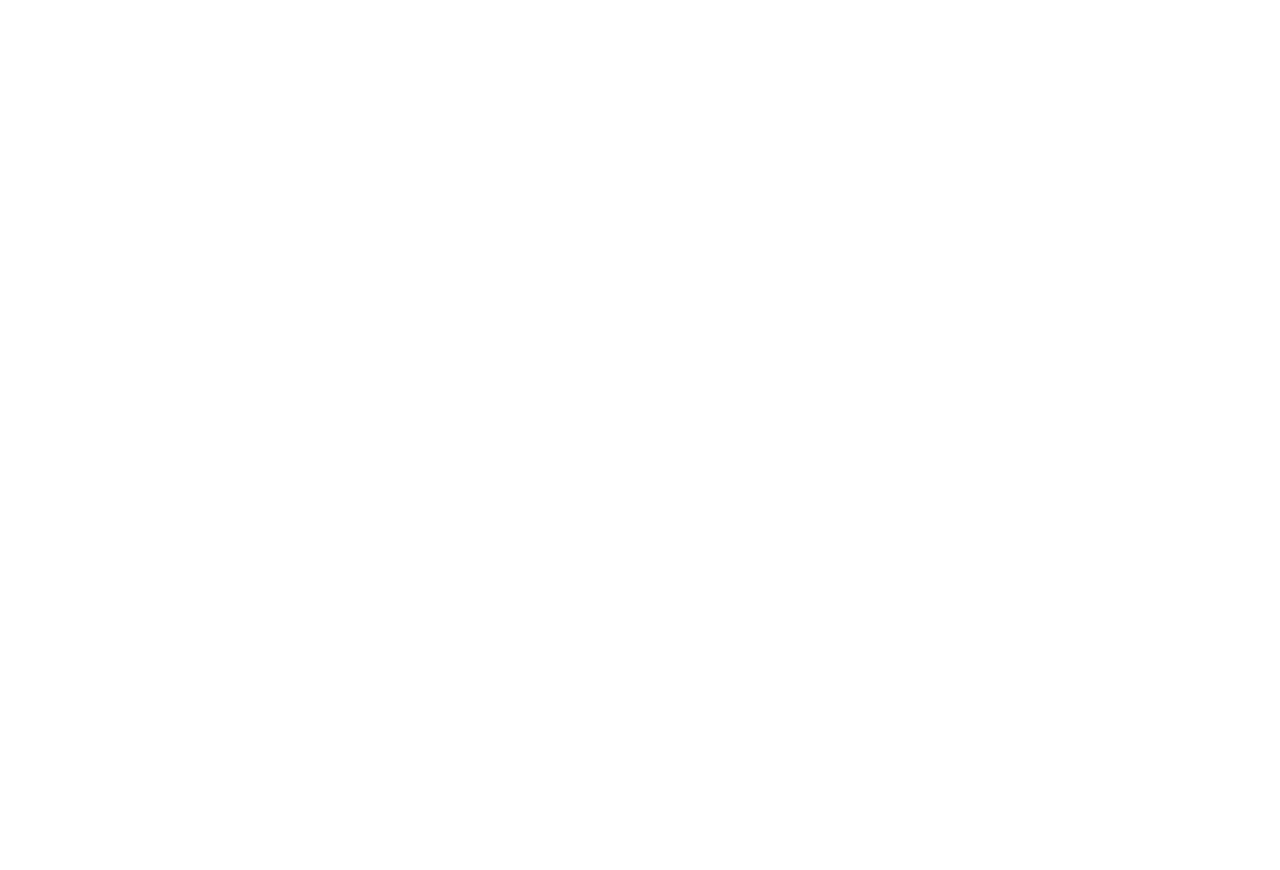
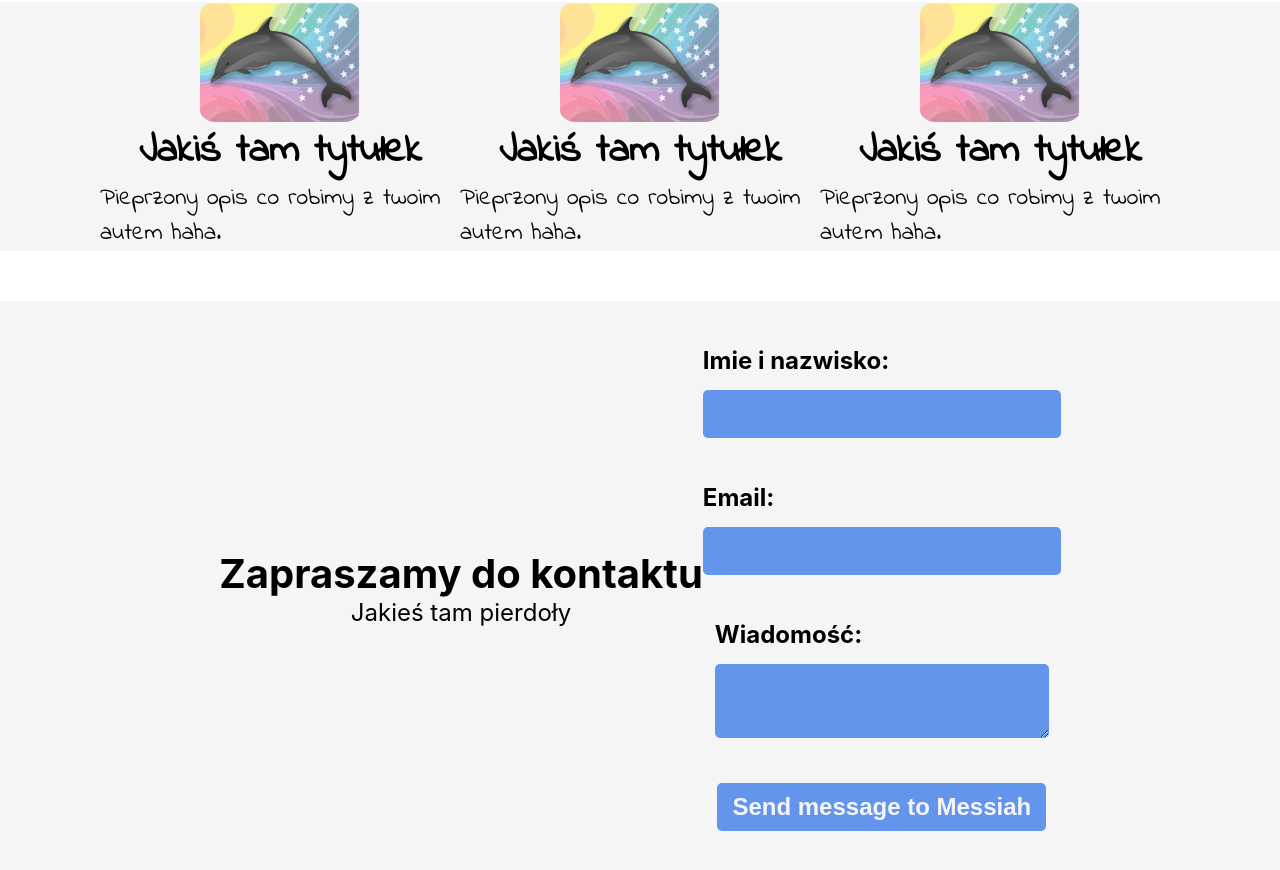
Before and after one commit to noxworld2k/Auto-Service, a React (Create React App) app in the folder auto-service-app/: page / in a window 1280 px wide. Shown: the part 840-1710 px from the top of the page. Before the commit the page ends 800 px from the top, so only its background shows below. Built offline with nearby package versions, Linux system fonts and the light colour scheme.

Commit message:
contact component done

```diff
--- a/auto-service-app/src/App.js
+++ b/auto-service-app/src/App.js
@@ -2,12 +2,17 @@
 import './App.css';
 import Header from "./components/header";
 import Maincontent from "./components/maincontent";
+import Blurbs from "./components/blurbs";
+import Contact from "./components/contact";
 
 function App() {
     return (
         <>
             <Header/>
             <Maincontent/>
+            <Blurbs/>
+            <Contact/>
+
         </>
 
     )
--- a/auto-service-app/src/components/blurbs.js
+++ b/auto-service-app/src/components/blurbs.js
@@ -0,0 +1,46 @@
+import "../scss/blurbs.scss";
+import img from "../images/placholder__blurb.png";
+
+
+function Blurbs() {
+    return (
+        <>
+        <section className="blurbs__section">
+            <div className="container">
+                <div className="blurb__box">
+                    <img src={img} />
+                    <h2>
+                        Jakiś tam tytułek
+                    </h2>
+                    <p>
+                        Pieprzony opis co robimy z twoim autem haha.
+                    </p>
+                </div>
+                <div className="blurb__box">
+                    <img src={img} />
+                    <h2>
+                        Jakiś tam tytułek
+                    </h2>
+                    <p>
+                        Pieprzony opis co robimy z twoim autem haha.
+                    </p>
+                </div>
+                <div className="blurb__box">
+                    <img src={img} />
+                    <h2>
+                        Jakiś tam tytułek
+                    </h2>
+                    <p>
+                        Pieprzony opis co robimy z twoim autem haha.
+                    </p>
+                </div>
+
+            </div>
+
+
+        </section>
+        </>
+    )
+}
+
+export default Blurbs;
--- a/auto-service-app/src/components/contact.js
+++ b/auto-service-app/src/components/contact.js
@@ -0,0 +1,35 @@
+import "../scss/contact.scss";
+
+function Contact() {
+    return (
+        <section className="contact__section">
+            <div className="container">
+                <div className="contact__box">
+                    <h2>
+                        Zapraszamy do kontaktu
+                    </h2>
+                    <p>
+                        Jakieś tam pierdoły
+                    </p>
+                </div>
+                <div className="form__box">
+                    <form>
+                        <label>
+                            Imie i nazwisko: <input type="text"/>
+                        </label>
+                        <label>
+                            Email: <input type="email"/>
+                        </label>
+                        <label>
+                            Wiadomość: <textarea/>
+                        </label>
+                        <button type="submit">Send message to Messiah</button>
+                    </form>
+
+                </div>
+            </div>
+
+        </section>
+        )
+}
+export default Contact;
--- a/auto-service-app/src/components/footer.js
+++ b/auto-service-app/src/components/footer.js
@@ -0,0 +1 @@
+import "../scss/footer.scss";
--- a/auto-service-app/src/scss/blurbs.scss
+++ b/auto-service-app/src/scss/blurbs.scss
@@ -0,0 +1,34 @@
+.blurbs__section {
+  padding: 0;
+  margin: 50px auto;
+  width: 100%;
+  height: 100%;
+  background-color: #f5f5f5;
+  display: flex;
+  flex-direction: column;
+  justify-content: center;
+  align-items: center;
+
+  img {
+    border-radius: 10%;
+    margin: 0 auto;
+  }
+
+  h2 {
+    font-family: 'Indie Flower', cursive;
+    font-size: 2.5rem;
+    margin: 0 auto;
+  }
+  p {
+    font-family: 'Indie Flower', cursive;
+    font-size: 1.5rem;
+    margin: 0 auto;
+  }
+
+}
+.blurb__box {
+  display: flex;
+  align-content: center;
+  flex-wrap: wrap;
+  flex-direction: column;
+}
--- a/auto-service-app/src/scss/contact.scss
+++ b/auto-service-app/src/scss/contact.scss
@@ -0,0 +1,81 @@
+.contact__section {
+  display: flex;
+  flex-direction: column;
+  align-items: center;
+  justify-content: center;
+  margin: 0 auto;
+  width: 100%;
+  background-color: whitesmoke;
+}
+
+.contact__box {
+  display: flex;
+  flex-direction: column;
+  align-items: center;
+
+  h2 {
+    font-size: 2.5rem;
+    font-weight: bold;
+    margin: 0;
+    padding: 0;
+  }
+
+  p {
+    font-size: 1.5rem;
+    margin: 0;
+    padding: 0;
+  }
+}
+
+.form__box {
+
+  form {
+    display: flex;
+    flex-direction: column;
+    align-items: center;
+    justify-content: center;
+    width: 100%;
+    margin: 30px auto;
+    padding: 0;
+
+    label {
+      font-size: 1.5rem;
+      font-weight: bold;
+      margin: 15px 0;
+      padding: 0;
+      display: flex;
+      flex-direction: column;
+    }
+    button {
+        font-size: 1.5rem;
+        font-weight: bold;
+        margin: 15px 0;
+        padding: 10px 15px;
+         background-color: cornflowerblue;
+        color: whitesmoke;
+        border: none;
+        border-radius: 5px;
+
+    }
+    input {
+      font-size: 1.5rem;
+      font-weight: bold;
+      margin: 15px 0;
+      padding: 10px 15px;
+      background-color: cornflowerblue;
+      color: white;
+      border: none;
+      border-radius: 5px;
+    }
+    textarea {
+      font-size: 1.5rem;
+      font-weight: bold;
+      margin: 15px 0;
+      padding: 10px 15px;
+      background-color: cornflowerblue;
+      color: white;
+      border: none;
+      border-radius: 5px;
+    }
+  }
+}
--- a/auto-service-app/src/scss/main.scss
+++ b/auto-service-app/src/scss/main.scss
@@ -3,3 +3,6 @@
 @import "utilities";
 @import "header";
 @import "maincontent.scss";
+@import "blurbs";
+@import "contact";
+@import "footer";
--- a/auto-service-app/src/scss/maincontent.scss
+++ b/auto-service-app/src/scss/maincontent.scss
@@ -15,7 +15,8 @@
     justify-content: center;
     align-items: center;
     width: 500px;
-    background-color: rgba(72, 67, 67, 0.36);
+    background-color: rgba(72, 67, 67, 0.71);
+    border-radius: 10px;
   }
 
   h1 {
@@ -27,7 +28,7 @@
 
   p {
     font-size: 1.5rem;
-    margin-bottom: 1rem;
+    margin: 10px;
     color: #fff;
   }
 
```
